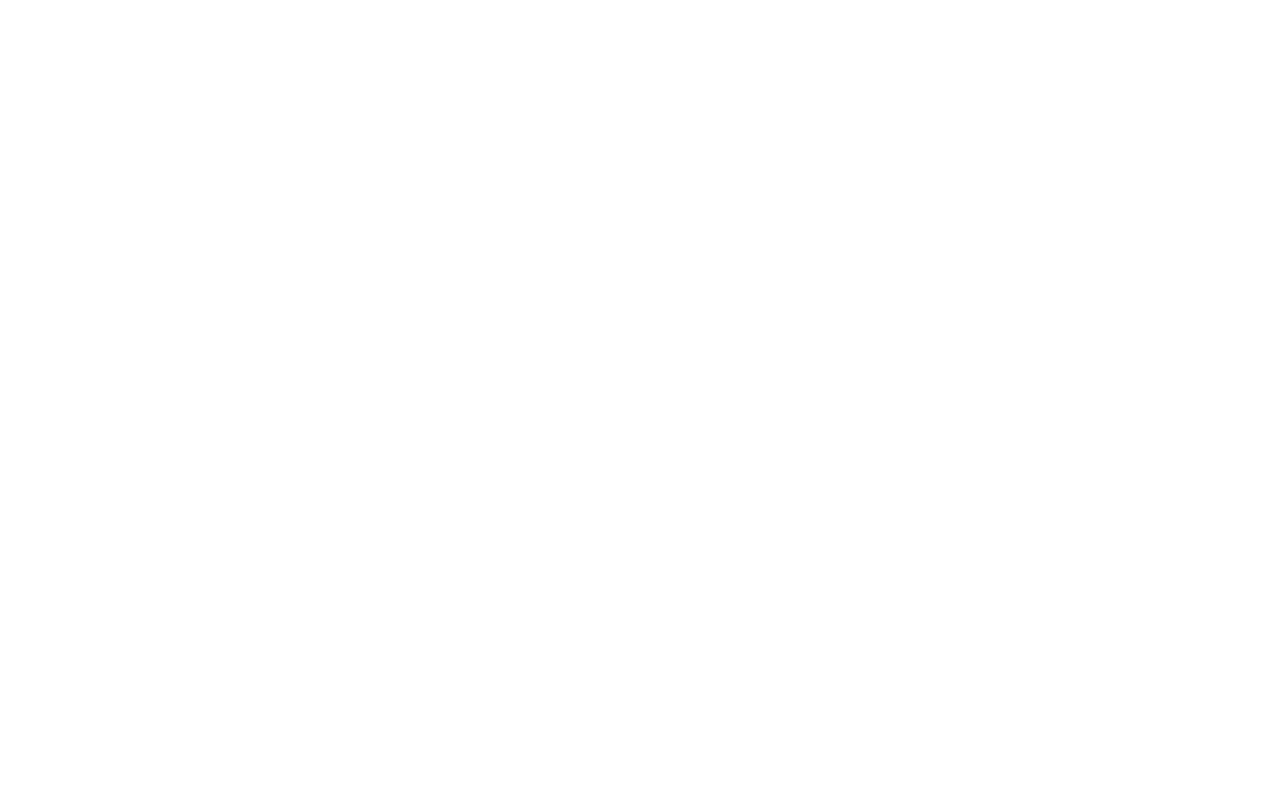
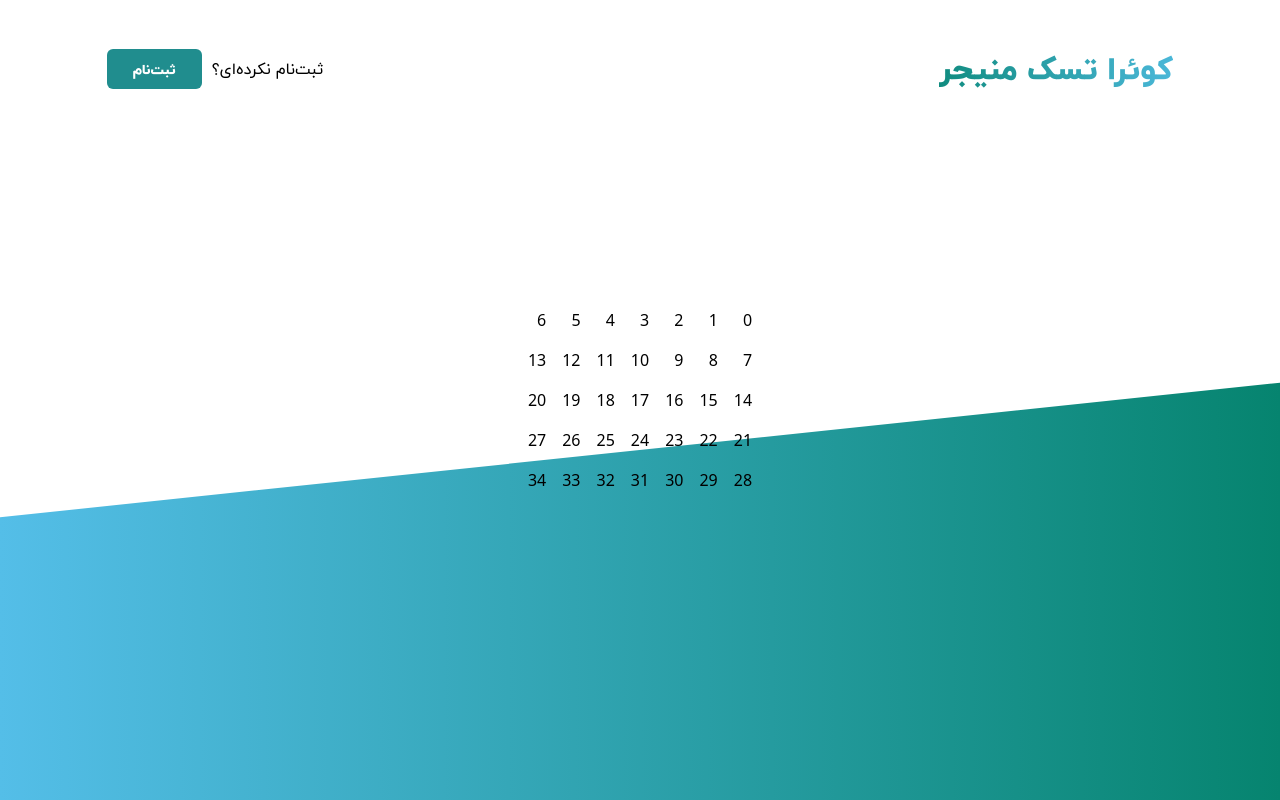
Before and after one commit to fall-Quera-front-end-bootcamp/Group-5, a React (Vite) app: page /BoardCalenderView in a window 1280 px wide. Before the commit this address had no page. Built offline with nearby package versions, Linux system fonts and the light colour scheme.

Commit message:
the table was created

```diff
--- a/src/App.tsx
+++ b/src/App.tsx
@@ -3,6 +3,7 @@
 import { Login, SignUp, ForgotPassword, ResetPassword, Profile } from "./pages";
 import { Routes, Route } from "react-router-dom";
 import Listview from "./components/ListView/Listview";
+import {BoardCalenderView} from "./components/BoardCalenderView/BoardCalenderView";
 function App() {
   return (
     <Routes>
@@ -12,6 +13,7 @@
         <Route path="forgotPassword" element={<ForgotPassword />} />
         <Route path="resetPassword" element={<ResetPassword />} />
         <Route path="Listview" element={<Listview />} />
+        <Route path="BoardCalenderView" element={<BoardCalenderView />} />
       </Route>
       <Route path="/profile" element={<Profile />} />
     </Routes>
--- a/src/components/BoardCalenderView/BoardCalenderView.tsx
+++ b/src/components/BoardCalenderView/BoardCalenderView.tsx
@@ -0,0 +1,9 @@
+export const BoardCalenderView: React.FC = ({}) => {
+  return (
+    <div className="grid grid-cols-7 gap-4">
+      {Array.from({ length: 35 }).map((_, index) => {
+        return <div key={index}>{index}</div>;
+      })}
+    </div>
+  );
+};
```
